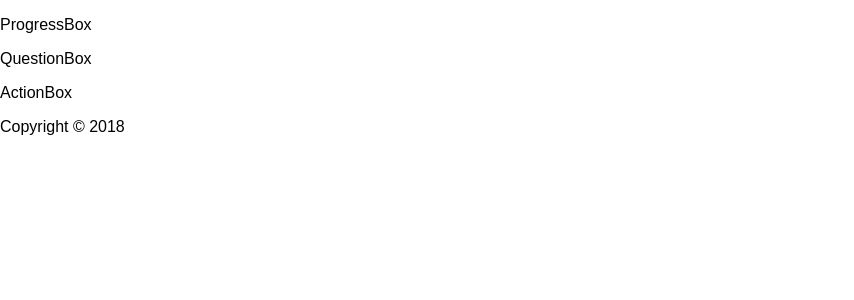
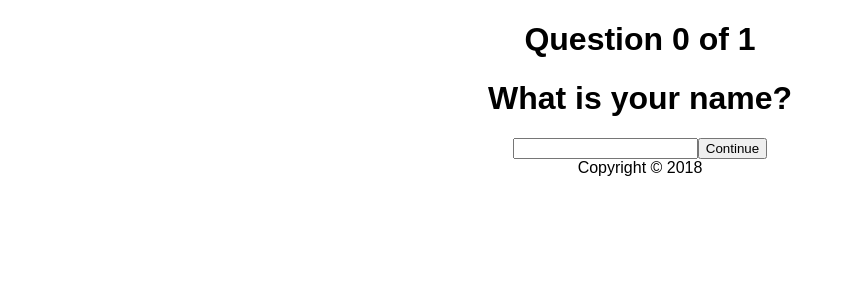
Before and after one commit to alextselegidis/questionful, a React (Create React App) app: page / in a window 1280 px wide. Shown: the top 300 px of the page, without its empty margins (0-854 px from the left). Built offline with nearby package versions, Linux system fonts and the light colour scheme.

Commit message:
Added steps functionality in the question box component.

```diff
--- a/src/ActionBox.js
+++ /dev/null
@@ -1,10 +0,0 @@
-import React, {Component} from 'react';
-import './ActionBox.css';
-
-class ActionBox extends Component {
-    render() {
-        return <p>ActionBox</p>
-    }
-}
-
-export default ActionBox;
--- a/src/App.js
+++ b/src/App.js
@@ -1,19 +1,21 @@
 import React, {Component} from 'react';
 import ProgressBox from './ProgressBox';
 import QuestionBox from './QuestionBox';
-import ActionBox from './ActionBox';
 import './App.css';
 
-const config = require('./questionrrr.json');
+const config = require('./Questionrrr.json');
 
 class App extends Component {
     state = {
         config: config,
         question: null,
+        answers: [],
         message: {
             type: '',
             text: ''
-        }
+        },
+        isLastQuestion: false,
+        currentQuestionIndex: 0,
     };
 
     api = {
@@ -30,7 +32,7 @@ class App extends Component {
         }
     };
 
-    componentDidMount() {
+    componentWillMount() {
         if (!this.state.config) {
             this.api.showMessage('No configuration provided!', 'error');
             return;
@@ -48,13 +50,12 @@ class App extends Component {
         };
 
         return (
-            <div>
+            <div className="App">
                 <header>
                     <ProgressBox {...props} />
                 </header>
                 <p className={this.state.message.type}>{this.state.message.text}</p>
                 <QuestionBox {...props} />
-                <ActionBox {...props} />
                 <footer>Copyright &copy; {(new Date()).getFullYear()}</footer>
             </div>
         );
--- a/src/ProgressBox.js
+++ b/src/ProgressBox.js
@@ -3,7 +3,11 @@ import './ProgressBox.css';
 
 class ProgressBox extends Component {
     render() {
-        return <p>ProgressBox</p>
+        return (
+            <div className="ProgressBox">
+                <h1>Question {this.props.state.currentQuestionIndex} of {this.props.state.config.questions.length}</h1>
+            </div>
+        )
     }
 }
 
--- a/src/QuestionBox.js
+++ b/src/QuestionBox.js
@@ -2,8 +2,58 @@ import React, {Component} from 'react';
 import './QuestionBox.css';
 
 class QuestionBox extends Component {
+    onChange(event) {
+        this.props.api.updateState({
+            question: Object.assign(this.props.state.question, {answer: event.target.value})
+        });
+    }
+
+    onSubmit() {
+        // Store current answer to the collection of answers.
+        const answers = [...this.props.state.answers, this.props.state.question];
+
+        this.props.api.updateState({
+            answers
+        });
+
+        const currentQuestionIndex = this.props.state.currentQuestionIndex + 1;
+
+        const question = this.props.state.config.questions[currentQuestionIndex];
+
+        if (!question) {
+            this.props.api.showMessage('Congratulations! You have completed all questions!', 'success');
+
+            // Send the form information into the provided endpoint.
+            if (this.props.state.config.submission.url) {
+                this.submitAnswers(answers);
+            }
+        }
+
+        this.props.api.updateState({
+            currentQuestionIndex,
+            question
+        });
+    }
+
+    submitAnswers(answers) {
+        console.log('Submit form data was called.');
+        console.log(answers);
+    }
+
     render() {
-        return <p>QuestionBox</p>
+        if (!this.props.state.question) {
+            return null;
+        }
+
+        const buttonLabel = this.props.state.isLastQuestion ? 'Submit' : 'Continue';
+
+        return (
+            <form className="QuestionBox" onSubmit={this.onSubmit.bind(this)}>
+                <h1>{this.props.state.question.title}</h1>
+                <input onChange={this.onChange.bind(this)} />
+                <button type="submit">{buttonLabel}</button>
+            </form>
+        )
     }
 }
 
--- a/src/questionrrr.json
+++ b/src/Questionrrr.json
@@ -12,7 +12,7 @@
     "questions": [
         {
             "id": "name",
-            "question": "What is your name?"
+            "title": "What is your name?"
         }
     ]
 }
```
